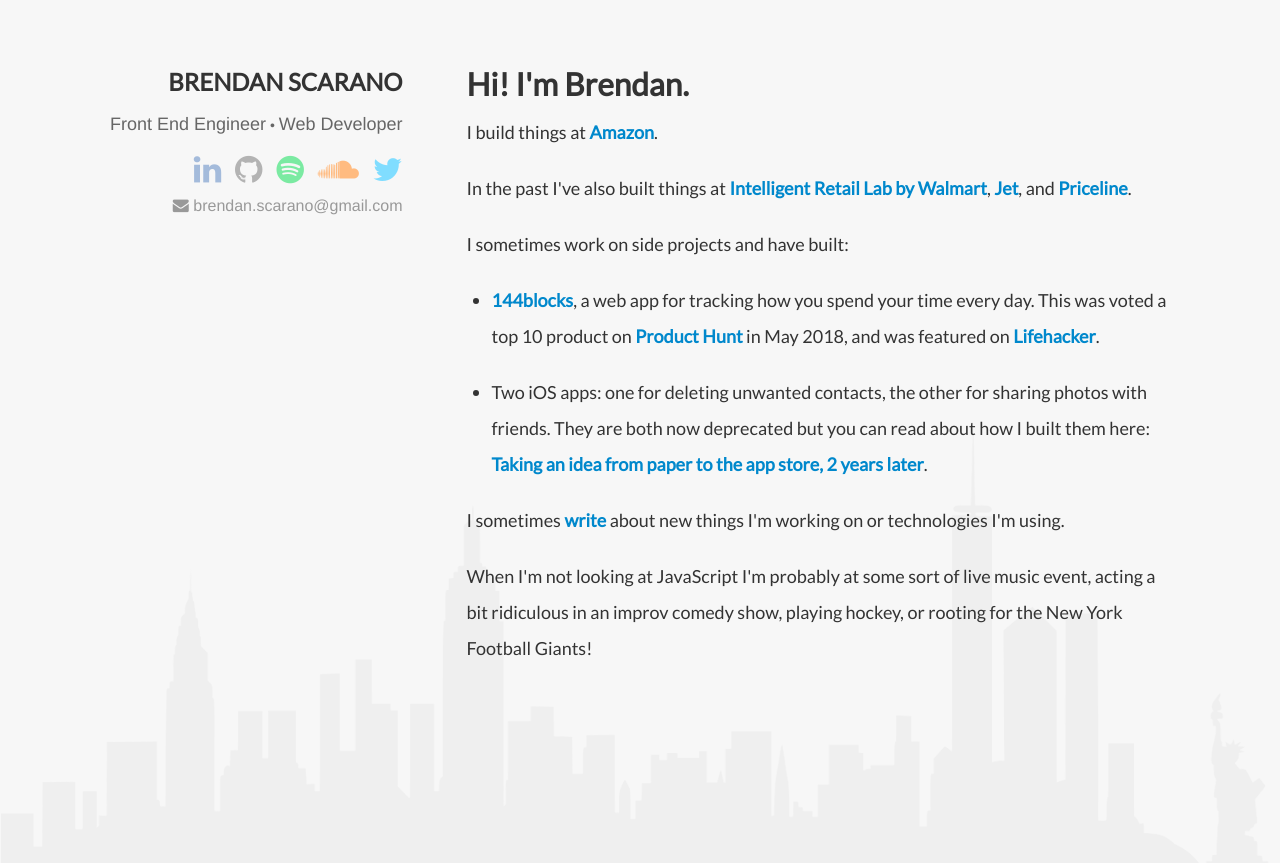
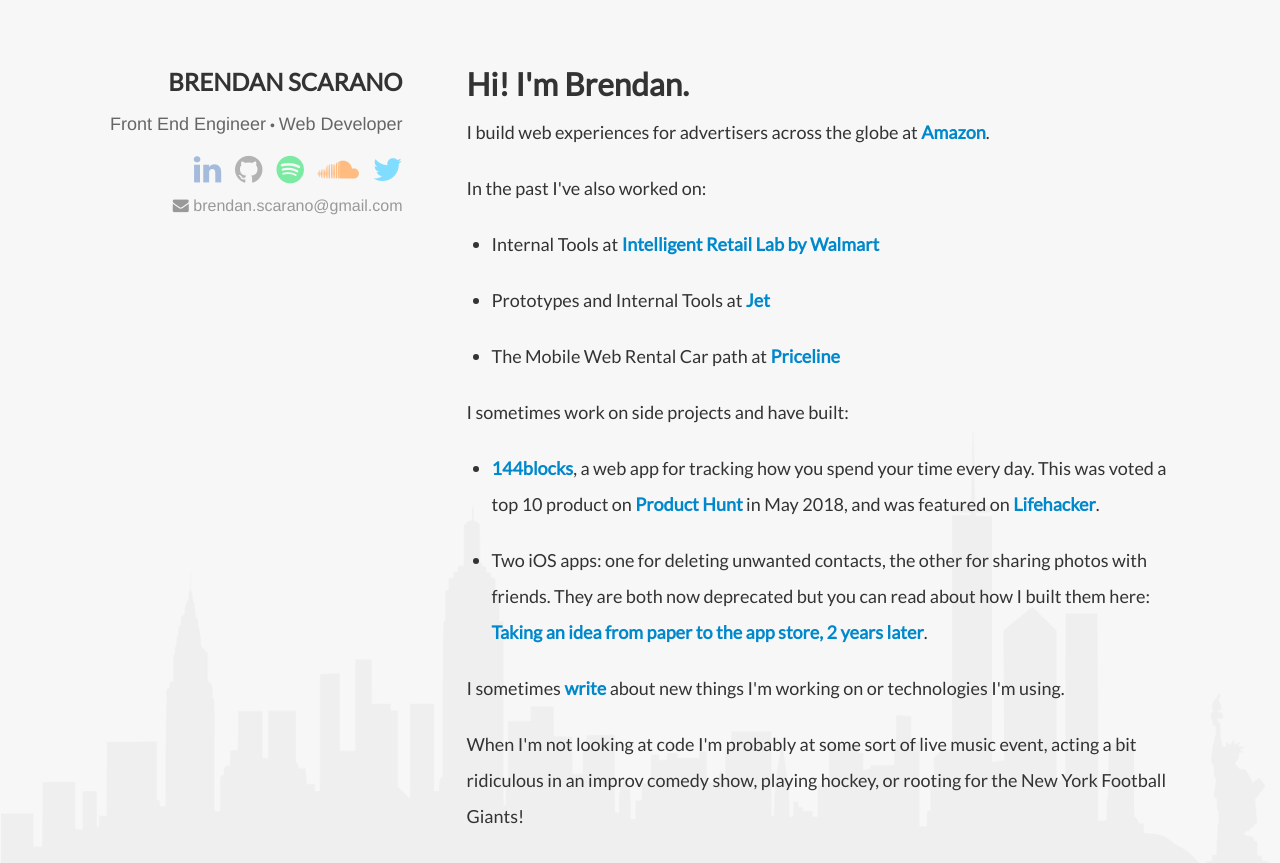
Before and after one commit to brendanscarano/brendanscarano.github.io, a Jekyll site: the page built from index.html, in a window 1280 px wide. Shown: the top 863 px of the page. Built offline with Jekyll 4.4.1, drawn with Linux system fonts in a browser that asks for light colours.

Commit message:
update home page

```diff
--- a/index.html
+++ b/index.html
@@ -5,12 +5,17 @@
 <div class="about-wrapper">
 	<h2>Hi! I'm Brendan.</h2>
 
-	<p>I build things at <a href="https://amazon.com/" target="_blank">Amazon</a>.</p>
+	<p>I build web experiences for advertisers across the globe at <a href="https://amazon.com/" target="_blank">Amazon</a>.</p>
 
-	<p>In the past I've also built things at <a href="https://intelligentretaillab.com/" target="_blank">Intelligent Retail
-		Lab by Walmart</a>, <a href="https://jet.com/"
-		target="_blank">Jet</a>, and <a href="https://www.priceline.com/"
-		target="_blank">Priceline</a>.</p>
+	<p>In the past I've also worked on:</p>
+	<ul>
+		<li>Internal Tools at <a href="https://intelligentretaillab.com/" target="_blank">Intelligent Retail
+			Lab by Walmart</a></li>
+		<li>Prototypes and Internal Tools at <a href="https://jet.com/"
+			target="_blank">Jet</a></li>
+		<li>The Mobile Web Rental Car path at <a href="https://www.priceline.com/"
+			target="_blank">Priceline</a></li>
+	</ul>
 
 	<p>I sometimes work on side projects and have built:
 	<ul>
@@ -22,7 +27,7 @@
 
 	<p>I sometimes <a href="https://www.linkedin.com/in/brendanscarano/detail/recent-activity/posts/" target="_blank">write</a> about new things I'm working on or technologies I'm using.</p>
 
-	<p>When I'm not looking at JavaScript I'm probably at some sort of live music event, acting a bit ridiculous in an improv comedy show, playing hockey, or rooting for the New York Football Giants!</p>
+	<p>When I'm not looking at code I'm probably at some sort of live music event, acting a bit ridiculous in an improv comedy show, playing hockey, or rooting for the New York Football Giants!</p>
 </div>
 
 <img class="nyc-img" src="assets/nyc.png"></p>
```
